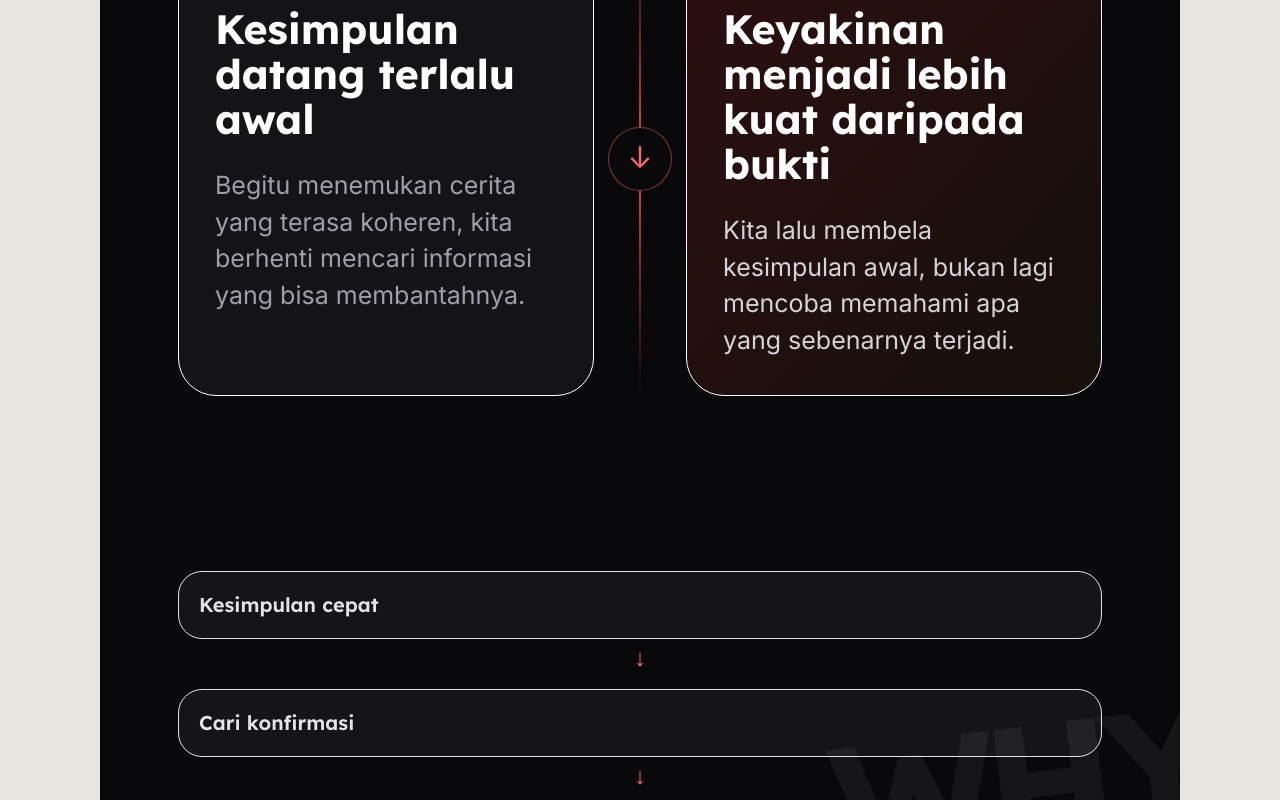
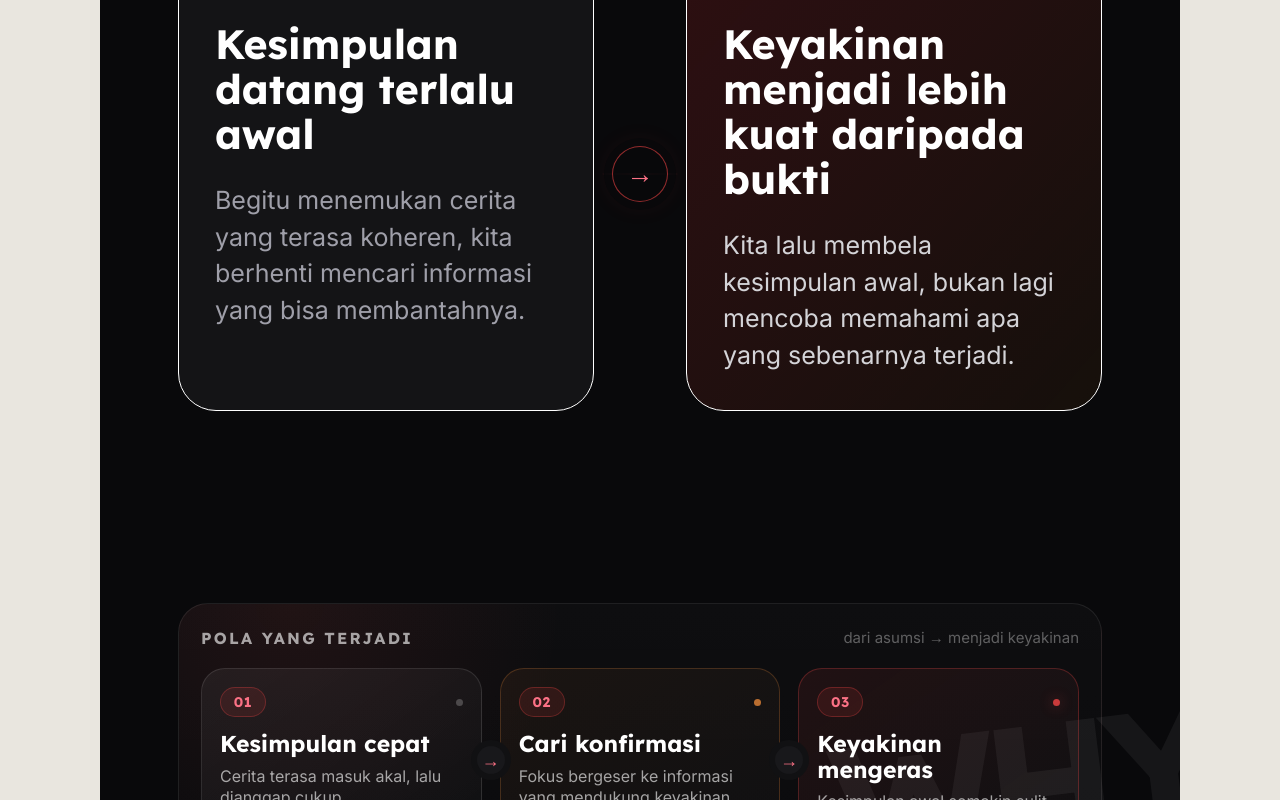
Before and after one commit to winaldomanurung/aksioma-content, a Next.js app: page /carousel/demo in a window 1280 px wide. Shown: the part 7080-7880 px from the top of the page. Built offline with nearby package versions, Linux system fonts and the light colour scheme.

Commit message:
Polish cause effect visual flow

```diff
--- a/app/globals.css
+++ b/app/globals.css
@@ -423,11 +423,171 @@
 .cause-effect-rail::before {
   content: "";
   position: absolute;
-  inset-block: 0;
-  left: 50%;
-  width: 2px;
-  transform: translateX(-50%);
-  background: linear-gradient(to bottom, transparent, #ef4444, transparent);
+  left: 8px;
+  right: 8px;
+  top: 50%;
+  height: 2px;
+  transform: translateY(-50%);
+  background: linear-gradient(
+    to right,
+    rgba(239, 68, 68, 0),
+    rgba(239, 68, 68, 0.9),
+    rgba(239, 68, 68, 0)
+  );
+}
+
+.cause-effect-arrow {
+  position: relative;
+  z-index: 2;
+  display: flex;
+  height: 56px;
+  width: 56px;
+  align-items: center;
+  justify-content: center;
+  border-radius: 999px;
+  border: 1px solid rgba(239, 68, 68, 0.6);
+  background: rgba(9, 9, 11, 0.96);
+  color: #fb7185;
+  font-family: var(--font-lexend), sans-serif;
+  font-size: 27px;
+  font-weight: 700;
+  box-shadow:
+    0 0 0 8px rgba(9, 9, 11, 0.88),
+    0 0 28px rgba(239, 68, 68, 0.12);
+}
+
+.cause-effect-chain {
+  margin-top: 34px;
+  border-radius: 30px;
+  border: 1px solid rgba(255,255,255,.08);
+  background:
+    radial-gradient(circle at 12% 0%, rgba(239,68,68,.08), transparent 32%),
+    linear-gradient(180deg, rgba(255,255,255,.025), rgba(255,255,255,.012));
+  padding: 22px;
+}
+
+.cause-effect-chain-head {
+  display: flex;
+  align-items: center;
+  justify-content: space-between;
+  gap: 20px;
+  margin-bottom: 18px;
+}
+
+.cause-effect-chain-label {
+  font-family: var(--font-lexend), sans-serif;
+  font-size: 16px;
+  font-weight: 700;
+  letter-spacing: 0.14em;
+  text-transform: uppercase;
+  color: rgba(255,255,255,.62);
+}
+
+.cause-effect-chain-caption {
+  font-size: 15px;
+  color: rgba(255,255,255,.34);
+}
+
+.cause-effect-chain-grid {
+  display: grid;
+  grid-template-columns: repeat(3, minmax(0, 1fr));
+  gap: 18px;
+}
+
+.cause-effect-step {
+  position: relative;
+  min-height: 150px;
+  overflow: visible;
+  border-radius: 24px;
+  border: 1px solid rgba(255,255,255,.11);
+  background:
+    linear-gradient(145deg, rgba(255,255,255,.055), rgba(255,255,255,.018));
+  padding: 18px 18px 17px;
+}
+
+.cause-effect-step:nth-child(2) {
+  border-color: rgba(251,146,60,.22);
+  background:
+    linear-gradient(145deg, rgba(251,146,60,.06), rgba(255,255,255,.018));
+}
+
+.cause-effect-step:nth-child(3) {
+  border-color: rgba(239,68,68,.28);
+  background:
+    linear-gradient(145deg, rgba(239,68,68,.09), rgba(255,255,255,.018));
+}
+
+.cause-effect-step-top {
+  display: flex;
+  align-items: center;
+  justify-content: space-between;
+}
+
+.cause-effect-step-index {
+  display: inline-flex;
+  height: 30px;
+  min-width: 46px;
+  align-items: center;
+  justify-content: center;
+  border-radius: 999px;
+  border: 1px solid rgba(239,68,68,.3);
+  background: rgba(239,68,68,.11);
+  color: #fb7185;
+  font-family: var(--font-lexend), sans-serif;
+  font-size: 14px;
+  font-weight: 700;
+  letter-spacing: .04em;
+}
+
+.cause-effect-step-dot {
+  height: 7px;
+  width: 7px;
+  border-radius: 999px;
+  background: rgba(255,255,255,.22);
+}
+
+.cause-effect-step:nth-child(2) .cause-effect-step-dot {
+  background: rgba(251,146,60,.72);
+}
+
+.cause-effect-step:nth-child(3) .cause-effect-step-dot {
+  background: rgba(239,68,68,.82);
+  box-shadow: 0 0 14px rgba(239,68,68,.45);
+}
+
+.cause-effect-step-title {
+  margin-top: 14px;
+  color: white;
+  font-family: var(--font-lexend), sans-serif;
+  font-size: 23px;
+  font-weight: 700;
+  line-height: 1.1;
+}
+
+.cause-effect-step-note {
+  margin-top: 9px;
+  color: rgba(255,255,255,.62);
+  font-size: 16px;
+  line-height: 1.35;
+}
+
+.cause-effect-step-connector {
+  position: absolute;
+  top: 50%;
+  right: -24px;
+  z-index: 3;
+  display: flex;
+  height: 28px;
+  width: 28px;
+  transform: translateY(-50%);
+  align-items: center;
+  justify-content: center;
+  border-radius: 999px;
+  background: #18181b;
+  color: #fb7185;
+  font-family: var(--font-lexend), sans-serif;
+  font-size: 18px;
+  box-shadow: 0 0 0 6px #111113;
 }
 
 /* ---------- Framework ---------- */
@@ -1047,3 +1207,49 @@
 .carousel-stage[data-platform="tiktok"] .carousel-slide[data-slide-type="freeform"] .slide-content {
   padding-top: 24px;
 }
+
+
+/* Cause/effect final polish for TikTok photo 4:5 */
+.carousel-stage[data-platform="tiktok"] .cause-effect-rail::before {
+  inset: auto 8px auto 8px;
+  left: 8px;
+  right: 8px;
+  top: 50%;
+  width: auto;
+  height: 2px;
+  transform: translateY(-50%);
+}
+
+.carousel-stage[data-platform="tiktok"] .cause-effect-chain {
+  margin-top: 26px;
+  padding: 18px;
+}
+
+.carousel-stage[data-platform="tiktok"] .cause-effect-chain-head {
+  margin-bottom: 14px;
+}
+
+.carousel-stage[data-platform="tiktok"] .cause-effect-chain-grid {
+  gap: 14px;
+}
+
+.carousel-stage[data-platform="tiktok"] .cause-effect-step {
+  min-height: 132px;
+  padding: 15px;
+}
+
+.carousel-stage[data-platform="tiktok"] .cause-effect-step-title {
+  font-size: 20px;
+}
+
+.carousel-stage[data-platform="tiktok"] .cause-effect-step-note {
+  font-size: 14px;
+  line-height: 1.32;
+}
+
+.carousel-stage[data-platform="tiktok"] .cause-effect-step-connector {
+  right: -21px;
+  height: 26px;
+  width: 26px;
+  font-size: 16px;
+}
--- a/components/carousel/CauseEffectSlide.jsx
+++ b/components/carousel/CauseEffectSlide.jsx
@@ -1,4 +1,3 @@
-import MiniDiagram from "./MiniDiagram";
 import SlideShell from "./SlideShell";
 
 export default function CauseEffectSlide({
@@ -9,6 +8,24 @@
   effectText,
   density = "balanced",
 }) {
+  const chain = [
+    {
+      index: "01",
+      title: "Kesimpulan cepat",
+      note: "Cerita terasa masuk akal, lalu dianggap cukup.",
+    },
+    {
+      index: "02",
+      title: "Cari konfirmasi",
+      note: "Fokus bergeser ke informasi yang mendukung keyakinan awal.",
+    },
+    {
+      index: "03",
+      title: "Keyakinan mengeras",
+      note: "Kesimpulan awal semakin sulit direvisi.",
+    },
+  ];
+
   return (
     <SlideShell
       slide={slide}
@@ -28,10 +45,8 @@
           <p className="text-zinc-400">{causeText}</p>
         </div>
 
-        <div className="cause-effect-rail">
-          <div className="relative z-10 flex h-[64px] w-[64px] items-center justify-center rounded-full border border-red-400/50 bg-zinc-950 text-[30px] text-red-400">
-            ↓
-          </div>
+        <div className="cause-effect-rail" aria-hidden="true">
+          <span className="cause-effect-arrow">→</span>
         </div>
 
         <div className="cause-effect-card border-red-400/25 bg-gradient-to-br from-red-500/15 to-orange-400/5">
@@ -43,11 +58,31 @@
         </div>
       </div>
 
-      <MiniDiagram
-        dark
-        items={["Kesimpulan cepat", "Cari konfirmasi", "Keyakinan mengeras"]}
-        className="mt-8 hidden"
-      />
+      <div className="cause-effect-chain">
+        <div className="cause-effect-chain-head">
+          <p className="cause-effect-chain-label">Pola yang terjadi</p>
+          <span className="cause-effect-chain-caption">dari asumsi → menjadi keyakinan</span>
+        </div>
+
+        <div className="cause-effect-chain-grid">
+          {chain.map((item, index) => (
+            <div key={item.index} className="cause-effect-step">
+              <div className="cause-effect-step-top">
+                <span className="cause-effect-step-index">{item.index}</span>
+                <span className="cause-effect-step-dot" aria-hidden="true" />
+              </div>
+              <h3 className="cause-effect-step-title">{item.title}</h3>
+              <p className="cause-effect-step-note">{item.note}</p>
+
+              {index < chain.length - 1 ? (
+                <span className="cause-effect-step-connector" aria-hidden="true">
+                  →
+                </span>
+              ) : null}
+            </div>
+          ))}
+        </div>
+      </div>
     </SlideShell>
   );
 }
```
